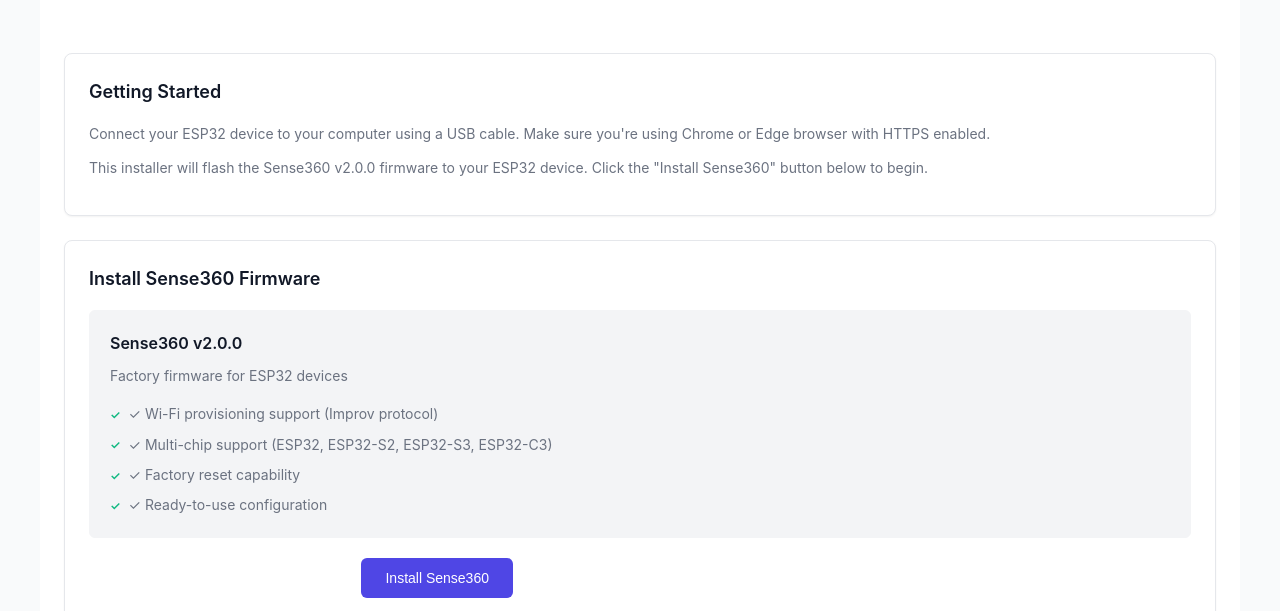
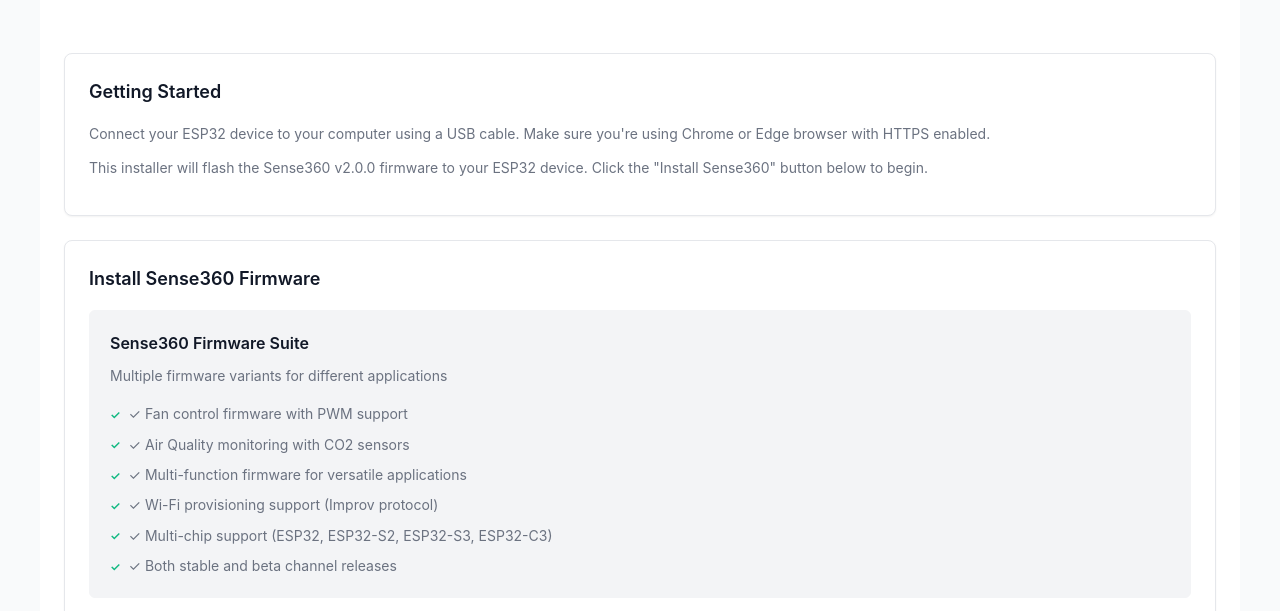
Before and after one commit to sense360store/WebFlash, a plain HTML site: page index.html in a window 1280 px wide. Shown: the part 120-731 px from the top of the page. Drawn offline with Linux system fonts and the light colour scheme.

Commit message:
Update index.html and other files

```diff
--- a/index.html
+++ b/index.html
@@ -24,13 +24,15 @@
             <div class="install-section">
                 <h2>Install Sense360 Firmware</h2>
                 <div class="firmware-info">
-                    <h3>Sense360 v2.0.0</h3>
-                    <p>Factory firmware for ESP32 devices</p>
+                    <h3>Sense360 Firmware Suite</h3>
+                    <p>Multiple firmware variants for different applications</p>
                     <ul>
+                        <li>✓ Fan control firmware with PWM support</li>
+                        <li>✓ Air Quality monitoring with CO2 sensors</li>
+                        <li>✓ Multi-function firmware for versatile applications</li>
                         <li>✓ Wi-Fi provisioning support (Improv protocol)</li>
                         <li>✓ Multi-chip support (ESP32, ESP32-S2, ESP32-S3, ESP32-C3)</li>
-                        <li>✓ Factory reset capability</li>
-                        <li>✓ Ready-to-use configuration</li>
+                        <li>✓ Both stable and beta channel releases</li>
                     </ul>
                 </div>
                 <div class="install-container">
```
Also changed, not shown: manifest.json, 4 other files.
